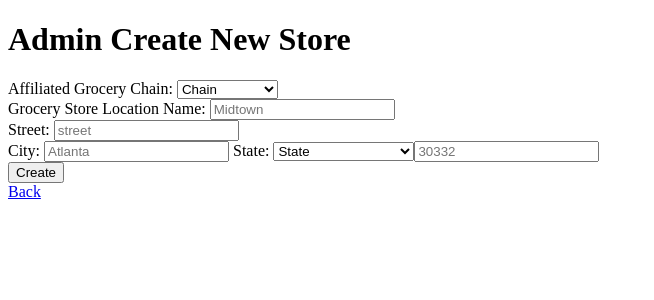
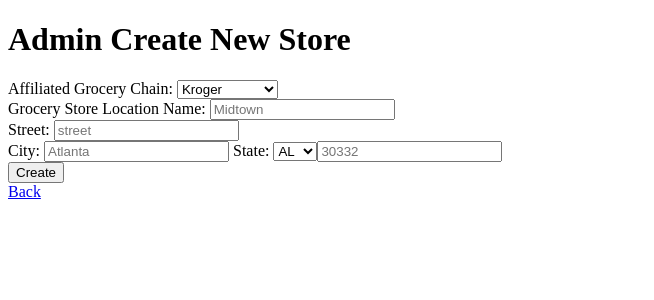
Before and after one commit to KevinLuo41/Drone_Delivery_Database, a Flask app: page /s5_create_store in a window 1280 px wide. Shown: the top 300 px of the page, without its empty margins (0-654 px from the left). Run offline with Flask 2, Linux system fonts and the light colour scheme; data comes from the database, SQL or seed files in the repository.

Commit message:
several bugs resloved

```diff
--- a/sql/cs4400_phase3_shell.sql
+++ b/sql/cs4400_phase3_shell.sql
@@ -527,9 +527,9 @@ FROM
     ORDERS o
         JOIN
     CUSTOMER c ON o.CustomerUsername = c.Username
-        JOIN
+        LEFT JOIN
     DRONE d ON o.DroneID = d.ID
-        JOIN
+        LEFT JOIN
     DRONE_TECH t ON d.DroneTech = t.Username
         JOIN
     CONTAINS n ON o.ID = n.OrderID
--- a/templates/s3_home_customer.html
+++ b/templates/s3_home_customer.html
@@ -16,7 +16,7 @@
     {% with messages = get_flashed_messages(with_categories=True) %}
         {% if messages %}
             {% for category, message in messages %}
-    <h2 style="color: red;">{{message}}</h2>
+                <h2 style="color: red;">{{ message }}</h2>
             {% endfor %}
         {% endif %}
     {% endwith %}
--- a/templates/s5_create_store.html
+++ b/templates/s5_create_store.html
@@ -8,14 +8,23 @@
 <body>
 
 <h1>Admin Create New Store</h1>
+<div>
+    {% with messages = get_flashed_messages(with_categories=True) %}
+    {% if messages %}
+    {% for category, message in messages %}
+    <h2 style="color: red;">{{message}}</h2>
+    {% endfor %}
+    {% endif %}
+    {% endwith %}
 
+    {% block body %}{% endblock %}
+</div>
 
 
 <form action="/s5_create_store" method="POST">
     <div>
         <label for="chain-name">Affiliated Grocery Chain:</label>
-        <select name="chain-name" id="chain-name">
-            <option value="0" selected disabled>Chain</option>
+        <select name="chain-name" id="chain-name" required>
             {% for item in data %}
                 <option value="{{item}}">{{item}}</option>
             {% endfor %}
@@ -33,65 +42,64 @@
 
     <div>
         <label for="city">City:</label>
-        <input type="text" name="city" id="city" required placeholder="Atlanta">
+        <input type="text" name="city" id="city"  placeholder="Atlanta" required>
 
         <label for="state">State:</label>
-        <select name="state" id="state">
-            <option value="0" selected disabled>State</option>
-            <option value="AL">Alabama</option>
-            <option value="AK">Alaska</option>
-            <option value="AZ">Arizona</option>
-            <option value="AR">Arkansas</option>
-            <option value="CA">California</option>
-            <option value="CO">Colorado</option>
-            <option value="CT">Connecticut</option>
-            <option value="DE">Delaware</option>
-            <option value="DC">District Of Columbia</option>
-            <option value="FL">Florida</option>
-            <option value="GA">Georgia</option>
-            <option value="HI">Hawaii</option>
-            <option value="ID">Idaho</option>
-            <option value="IL">Illinois</option>
-            <option value="IN">Indiana</option>
-            <option value="IA">Iowa</option>
-            <option value="KS">Kansas</option>
-            <option value="KY">Kentucky</option>
-            <option value="LA">Louisiana</option>
-            <option value="ME">Maine</option>
-            <option value="MD">Maryland</option>
-            <option value="MA">Massachusetts</option>
-            <option value="MI">Michigan</option>
-            <option value="MN">Minnesota</option>
-            <option value="MS">Mississippi</option>
-            <option value="MO">Missouri</option>
-            <option value="MT">Montana</option>
-            <option value="NE">Nebraska</option>
-            <option value="NV">Nevada</option>
-            <option value="NH">New Hampshire</option>
-            <option value="NJ">New Jersey</option>
-            <option value="NM">New Mexico</option>
-            <option value="NY">New York</option>
-            <option value="NC">North Carolina</option>
-            <option value="ND">North Dakota</option>
-            <option value="OH">Ohio</option>
-            <option value="OK">Oklahoma</option>
-            <option value="OR">Oregon</option>
-            <option value="PA">Pennsylvania</option>
-            <option value="RI">Rhode Island</option>
-            <option value="SC">South Carolina</option>
-            <option value="SD">South Dakota</option>
-            <option value="TN">Tennessee</option>
-            <option value="TX">Texas</option>
-            <option value="UT">Utah</option>
-            <option value="VT">Vermont</option>
-            <option value="VA">Virginia</option>
-            <option value="WA">Washington</option>
-            <option value="WV">West Virginia</option>
-            <option value="WI">Wisconsin</option>
-            <option value="WY">Wyoming</option>
+        <select name="state" id="state" required>
+            <option value="AL">AL</option>
+            <option value="AK">AK</option>
+            <option value="AZ">AZ</option>
+            <option value="AR">AR</option>
+            <option value="CA">CA</option>
+            <option value="CO">CO</option>
+            <option value="CT">CT</option>
+            <option value="DE">DE</option>
+            <option value="DC">DC</option>
+            <option value="FL">FL</option>
+            <option value="GA">GA</option>
+            <option value="HI">HI</option>
+            <option value="ID">ID</option>
+            <option value="IL">IL</option>
+            <option value="IN">IN</option>
+            <option value="IA">IA</option>
+            <option value="KS">KS</option>
+            <option value="KY">KY</option>
+            <option value="LA">LA</option>
+            <option value="ME">ME</option>
+            <option value="MD">MD</option>
+            <option value="MA">MA</option>
+            <option value="MI">MI</option>
+            <option value="MN">MN</option>
+            <option value="MS">MS</option>
+            <option value="MO">MO</option>
+            <option value="MT">MT</option>
+            <option value="NE">NE</option>
+            <option value="NV">NV</option>
+            <option value="NH">NH</option>
+            <option value="NJ">NJ</option>
+            <option value="NM">NM</option>
+            <option value="NY">NY</option>
+            <option value="NC">NC</option>
+            <option value="ND">ND</option>
+            <option value="OH">OH</option>
+            <option value="OK">OK</option>
+            <option value="OR">OR</option>
+            <option value="PA">PA</option>
+            <option value="RI">RI</option>
+            <option value="SC">SC</option>
+            <option value="SD">SD</option>
+            <option value="TN">TN</option>
+            <option value="TX">TX</option>
+            <option value="UT">UT</option>
+            <option value="VT">VT</option>
+            <option value="VA">VA</option>
+            <option value="WA">WA</option>
+            <option value="WV">WV</option>
+            <option value="WI">WI</option>
+            <option value="WY">WY</option>
 
             <label for="zip">ZIP:</label>
-            <input type="text" name="zip" id="zip" placeholder="30332" required pattern="[0-9]{5}">
+            <input type="text" name="zip" id="zip" placeholder="30332" required pattern="[0-9]{5}" maxlength="5" minlength="4">
         </select>
     </div>
 
```
Also changed, not shown: backend.py (+47 -49 lines), sql/grocery_drone_delivery.sql (+4 -3 lines), templates/s10_view_tech.html (+18 -11 lines), templates/s3_home_admin.html (+7 -8 lines), templates/s3_home_manager.html (+10 -0 lines), templates/s3_home_tech.html (+10 -0 lines), templates/s4_create_chain.html (+10 -0 lines), templates/s6_create_drone.html (+15 -5 lines), templates/s7_create_item.html (+6 -6 lines), templates/s8_view_customers.html (+21 -9 lines), templates/s9_create_chainitem.html (+18 -6 lines). Lines whose indentation alone changed are shown as unchanged.
